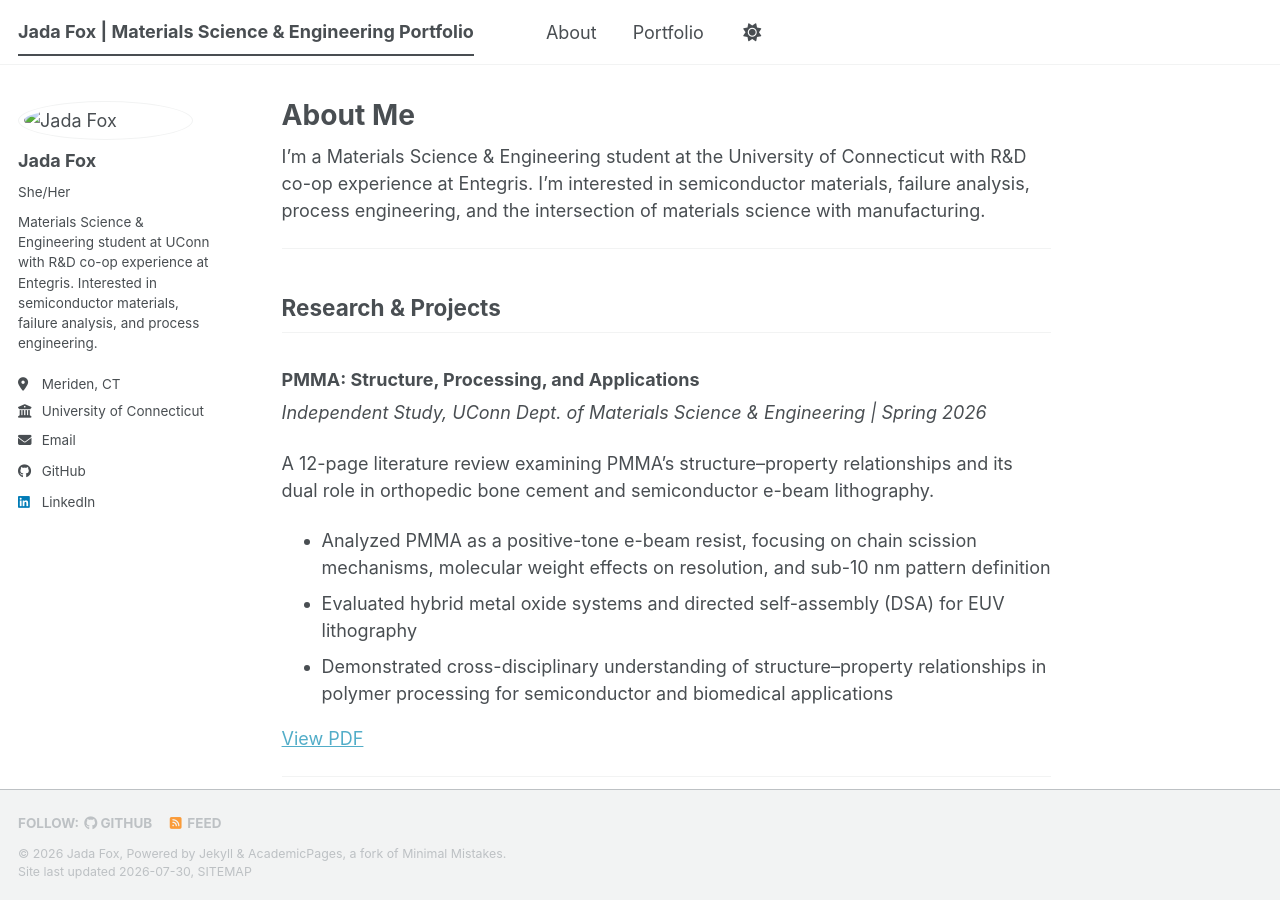
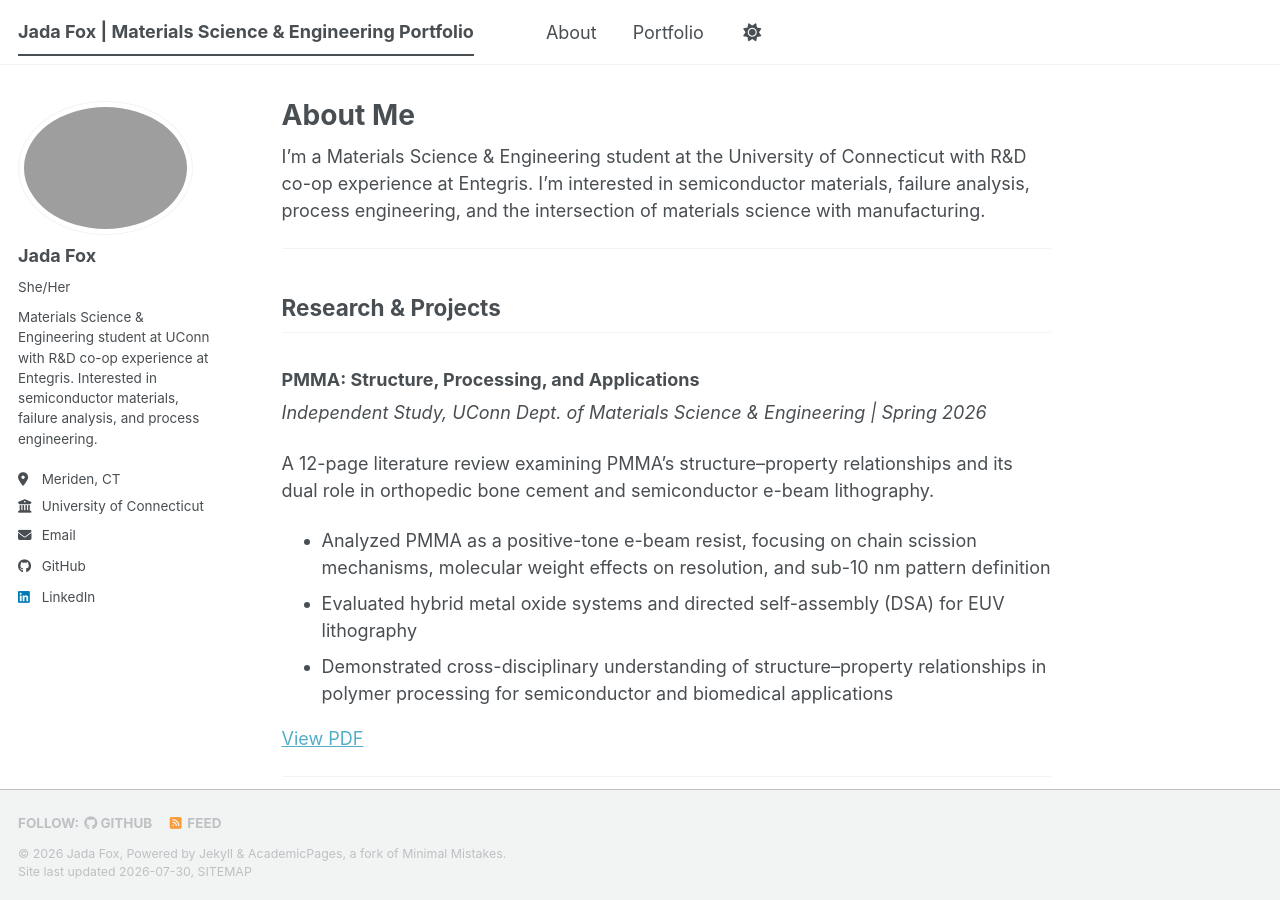
Before and after one commit to FoxJada/FoxJada.github.io, a Jekyll site: the page built from _pages/about.md, in a window 1280 px wide and 900 px high. Built offline with Jekyll 4.4.1, drawn with Linux system fonts in a browser that asks for light colours; a style sheet for code colours, icons or effects is not loaded.

Commit message:
Update _config.yml

```diff
--- a/_config.yml
+++ b/_config.yml
@@ -19,7 +19,7 @@ repository               : "FoxJada/FoxJada.github.io"
 
 # Site Author
 author:
-  avatar                 : "Headshot.jpeg"
+  avatar                 : ""
   name                   : "Jada Fox"
   pronouns               : "She/Her"
   bio                    : "Materials Science & Engineering student at UConn with R&D co-op experience at Entegris. Interested in semiconductor materials, failure analysis, and process engineering."
```
